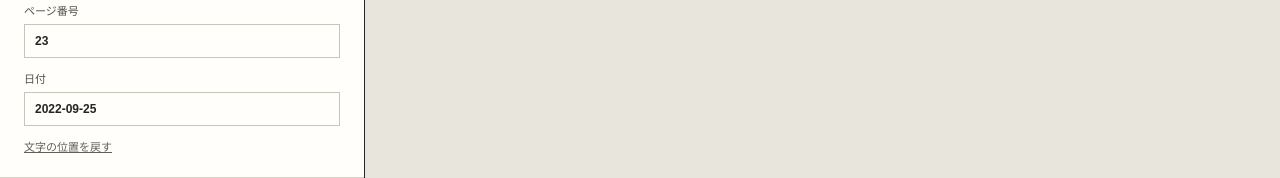
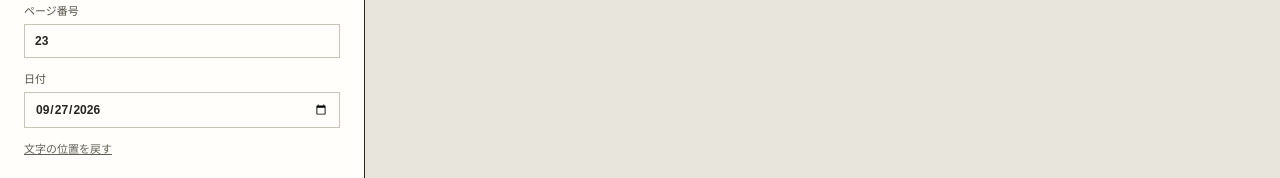
Before and after one commit to motttey/fanzine-generator, a Vue app: page / in a window 1280 px wide. Shown: the part 980-1158 px from the top of the page. Built offline with nearby package versions, Linux system fonts and the light colour scheme.

Commit message:
fix: add datepicker

```diff
--- a/src/App.vue
+++ b/src/App.vue
@@ -32,7 +32,14 @@ const artworkName = ref('画像をアップロード')
 const activeTemplate = ref<TemplateId>('calendar')
 const backgroundColors = ref<BackgroundColors>({})
 const pageNumber = ref(23)
-const printedDate = ref('2022-09-25')
+const today = new Date()
+const printedDate = ref(
+  [
+    today.getFullYear(),
+    String(today.getMonth() + 1).padStart(2, '0'),
+    String(today.getDate()).padStart(2, '0'),
+  ].join('-'),
+)
 const imageZoom = ref(100)
 const imageX = ref(0)
 const imageY = ref(0)
@@ -666,12 +673,7 @@ onBeforeUnmount(() => {
               min="1"
               max="999"
           /></label>
-          <label
-            >日付<input
-              v-model="printedDate"
-              type="text"
-              placeholder="YYYY-MM-DD"
-          /></label>
+          <label>日付<input v-model="printedDate" type="date" /></label>
           <button class="reset-text" @click="resetTextPositions">
             文字の位置を戻す
           </button>
```
